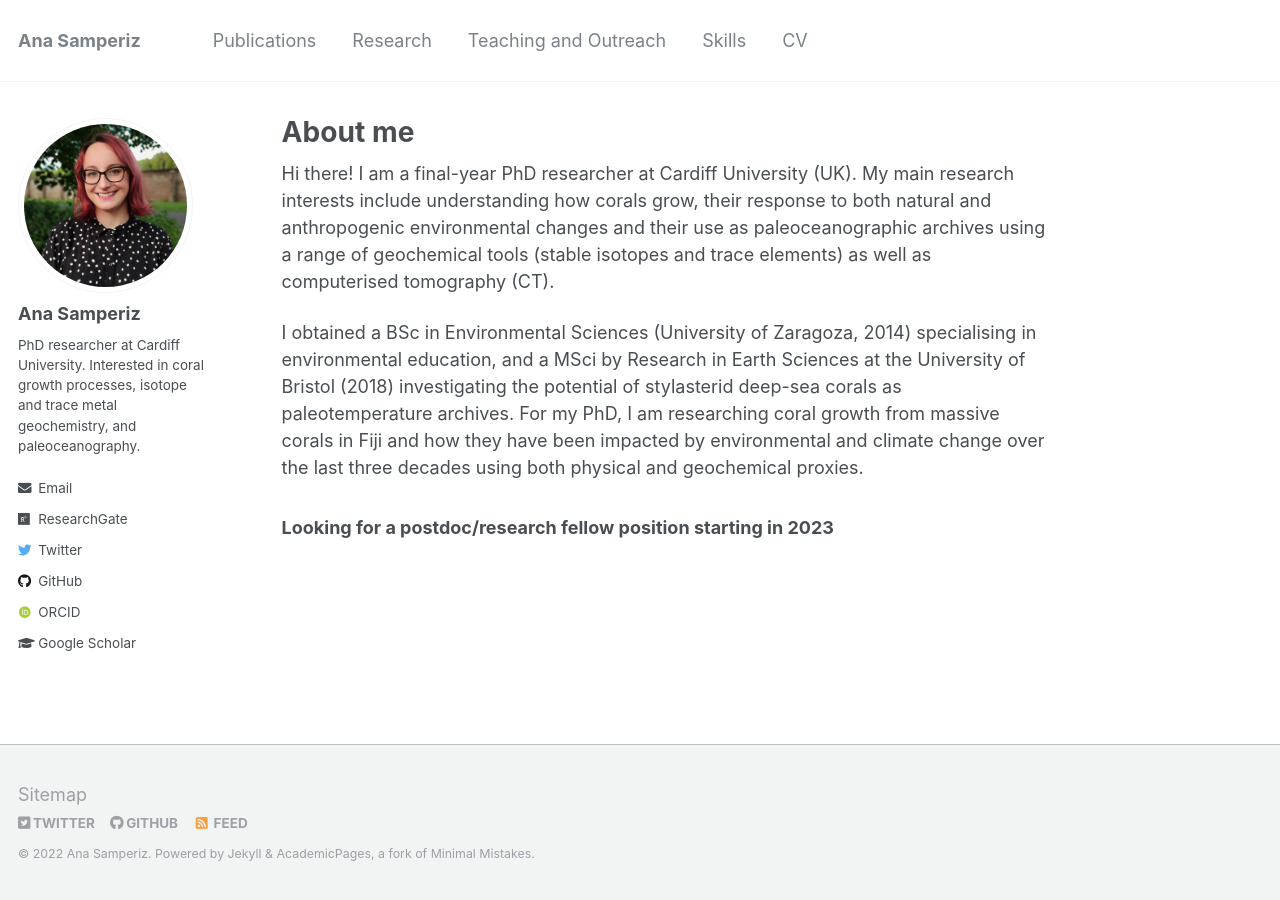
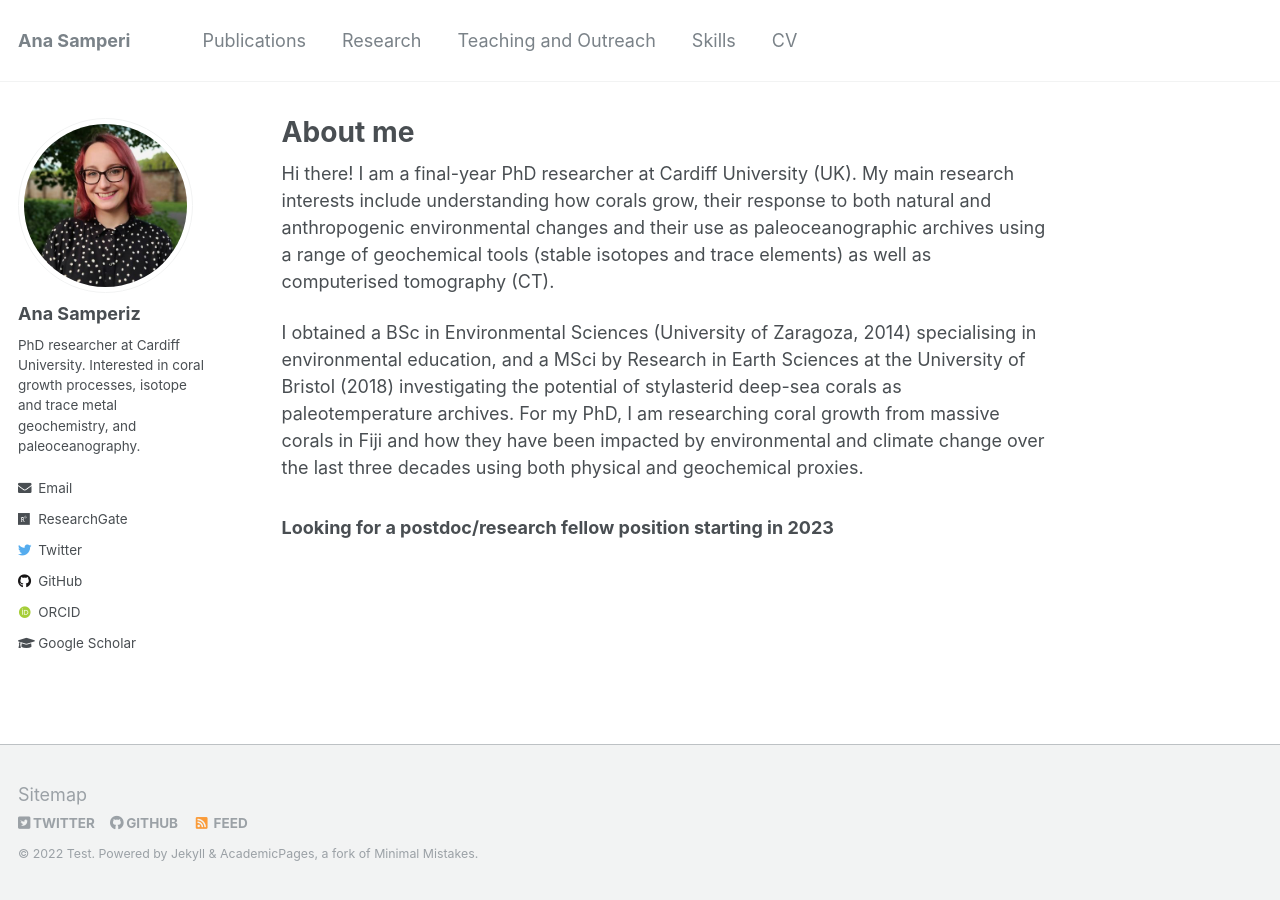
Before and after one commit to anasamperiz/anasamperiz.github.io, a Jekyll site: the page built from _pages/about.md, in a window 1280 px wide. Built offline with Jekyll 4.4.1, drawn with Linux system fonts in a browser that asks for light colours; some web fonts are replaced.

Commit message:
Update _config.yml

```diff
--- a/_config.yml
+++ b/_config.yml
@@ -7,9 +7,9 @@
 
 # Site Settings
 locale                   : "en-UK"
-title                    : "Ana Samperiz"
+title                    : "Ana Samperi"
 title_separator          : "-"
-name                     : &name ""
+name                     : &name "Test"
 description              : &description "PhD in Earth Sciences"
 url                      : https://anasamperiz.github.io # the base hostname & protocol for your site e.g. "https://mmistakes.github.io"
 baseurl                  : "" # the subpath of your site, e.g. "/blog"
```
